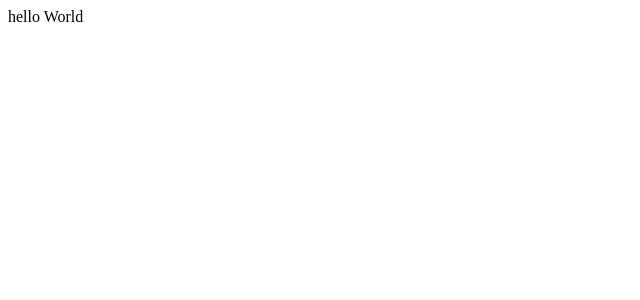
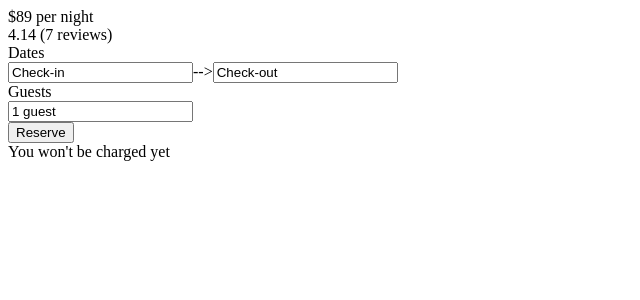
Before and after one commit to the-orange-box/reservation-system, a React app: page / in a window 1280 px wide. Shown: the top 300 px of the page, without its empty margins (0-640 px from the left). Built offline with nearby package versions, Linux system fonts and the light colour scheme.

Commit message:
updated database schema and seed to include reviews and rating. created components for reservations

```diff
--- a/client/src/App.jsx
+++ b/client/src/App.jsx
@@ -1,4 +1,8 @@
 import React from 'react';
+import PropertyDetail from './PropertyDetail';
+import Calendar from './Calendar';
+import Guests from './Guests';
+import Reserve from './Reserve';
 
 
 class App extends React.Component {
@@ -9,7 +13,19 @@ class App extends React.Component {
   render() {
     return(
       <div>
-        hello World
+        <div>
+          <PropertyDetail/>
+        </div>
+        <div>
+          <Calendar/>
+        </div>
+        <div>
+          <Guests/>
+        </div>
+        <div>
+          <Reserve/>
+        </div>
+        You won't be charged yet
       </div>
     );
   }
--- /dev/null
+++ b/client/src/Calendar.jsx
@@ -0,0 +1,17 @@
+import React from 'react';
+
+//calendar of available dates
+const Calendar = () => (
+  <div>
+    <div>
+      Dates
+    </div>
+    <div>
+      <input className="checkin" id="checkin" value="Check-in"/>
+      -->
+      <input className="checkout" id="checkout" value="Check-out"/>
+    </div>
+  </div>
+)
+
+export default Calendar;
--- /dev/null
+++ b/client/src/Guests.jsx
@@ -0,0 +1,15 @@
+import React from 'react';
+
+//guest drop down
+const Guests = () => (
+  <div>
+    <div>
+      Guests
+    </div>
+    <div>
+      <input classname="guests" id="guests" value="1 guest"/>
+    </div>
+  </div>
+)
+
+export default Guests;
--- /dev/null
+++ b/client/src/PropertyDetail.jsx
@@ -0,0 +1,15 @@
+import React from 'react';
+
+//includes daily rate and star rating link
+const PropertyDetail = () => (
+  <div>
+    <div>
+      $89 per night
+    </div>
+    <div>
+      4.14 (7 reviews)
+    </div>
+  </div>
+)
+
+export default PropertyDetail;
--- /dev/null
+++ b/client/src/Reserve.jsx
@@ -0,0 +1,10 @@
+import React from 'react';
+
+//reserve button
+const Reserve = () => (
+  <div>
+    <button className="reserve" id="reserve">Reserve</button>
+  </div>
+)
+
+export default Reserve;
--- a/seed.js
+++ b/seed.js
@@ -62,6 +62,8 @@ for (let i = 1; i <= 100; i++) {
 
   var pRequired_Week_Booking_Days = getRandomInt(3,8);
   var pRequired_Weekend_Booking_Days = getRandomInt(3,8);
+  var pRating = Math.floor(Math.random() * (500 - 100) + 100) / 100;
+  var pReviews = getRandomInt(5,2750);
 
   db.Properties.create({ pMax_guests: pMax_guests,
                          pNightly_price: pNightly_price,
@@ -70,7 +72,9 @@ for (let i = 1; i <= 100; i++) {
                          pTaxes_fees: pTaxes_fees,
                          pBulkDiscount: pBulkDiscount,
                          pRequired_Week_Booking_Days: pRequired_Week_Booking_Days,
-                         pRequired_Weekend_Booking_Days: pRequired_Weekend_Booking_Days})
+                         pRequired_Weekend_Booking_Days: pRequired_Weekend_Booking_Days,
+                         pRating: pRating,
+                         pReviews: pReviews})
                 .then(()=>{
                   var bProperty_ID = i
                   var bUser_ID = 1; //just going to be 1 user table for stretch goal.
```
Also changed, not shown: public/main.js, 2 other files (tests, documents, lock files or other folders).
